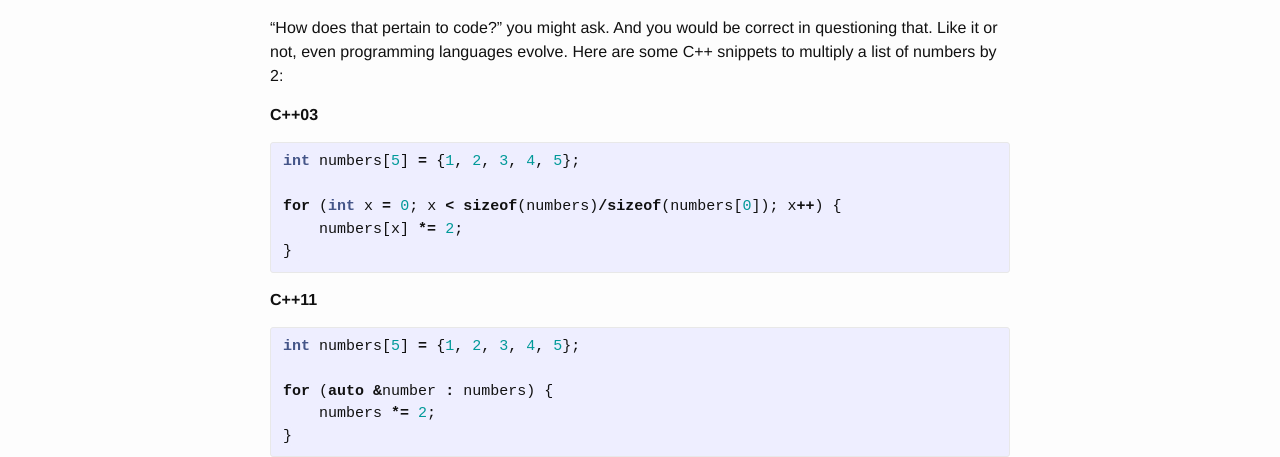
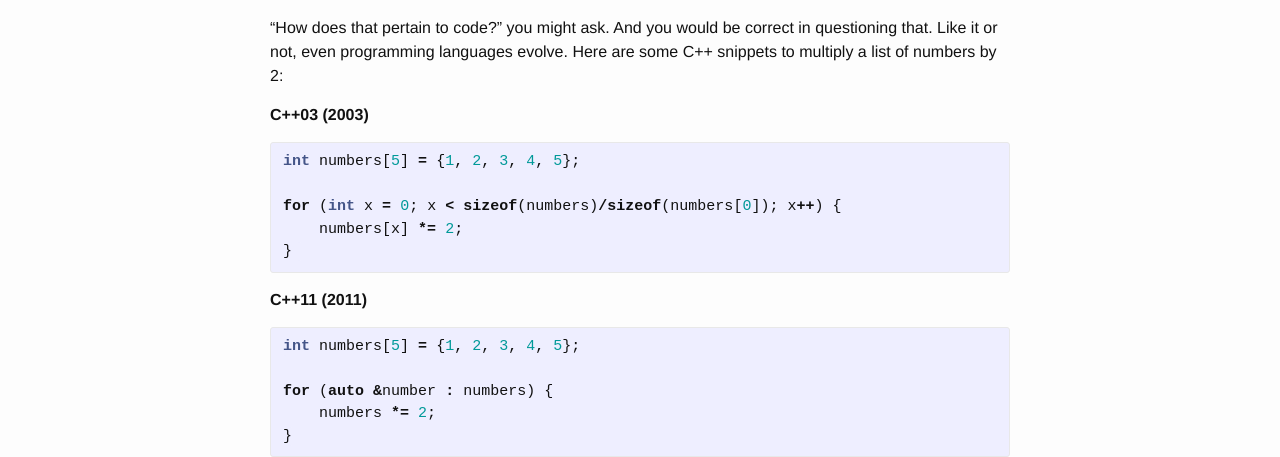
Before and after one commit to eviltoylet/eviltoylet.github.io, a Jekyll site: the page built from _posts/2016-01-23-how-to-future-proof-your-code.markdown, in a window 1280 px wide. Shown: the part 539-996 px from the top of the page. Built offline with Jekyll 4.4.1, drawn with Linux system fonts in a browser that asks for light colours; nearby versions of some CDN libraries; comment, search, counter and statistics services are not loaded.

Commit message:
Change the highlight language name to cpp

```diff
--- a/_posts/2016-01-23-how-to-future-proof-your-code.markdown
+++ b/_posts/2016-01-23-how-to-future-proof-your-code.markdown
@@ -21,8 +21,8 @@ are very accessible.
 "How does that pertain to code?" you might ask. And you would be correct in questioning that. Like it or not, even
 programming languages evolve. Here are some C++ snippets to multiply a list of numbers by 2:
 
-**C++03**
-{% highlight c++ %}
+**C++03 (2003)**
+{% highlight cpp %}
 int numbers[5] = {1, 2, 3, 4, 5};
 
 for (int x = 0; x < sizeof(numbers)/sizeof(numbers[0]); x++) {
@@ -30,8 +30,8 @@ for (int x = 0; x < sizeof(numbers)/sizeof(numbers[0]); x++) {
 }
 {% endhighlight %}
 
-**C++11**
-{% highlight c++ %}
+**C++11 (2011)**
+{% highlight cpp %}
 int numbers[5] = {1, 2, 3, 4, 5};
 
 for (auto &number : numbers) {
@@ -47,11 +47,11 @@ Literature is read by humans. Code is read by machines. Humans care if their rea
 exciting, and entertaining. Machines, not so much. So, for a machine, there isn't any functional difference between
 these two code fragments that multiply the number 16 by 2.
 
-{% highlight c++ %}
+{% highlight cpp %}
 int number = 16;
 number *= 2;
 {% endhighlight %}
-{% highlight c++ %}
+{% highlight cpp %}
 int number = 0x10;
 number <<= 1;
 {% endhighlight %}
```
